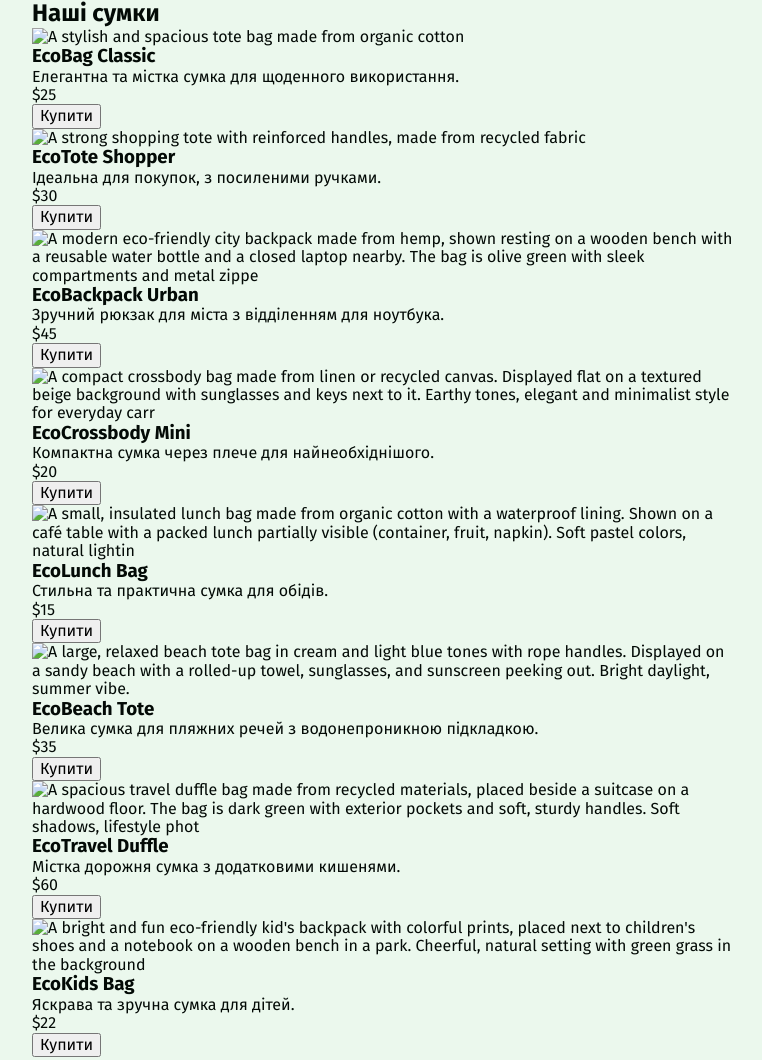
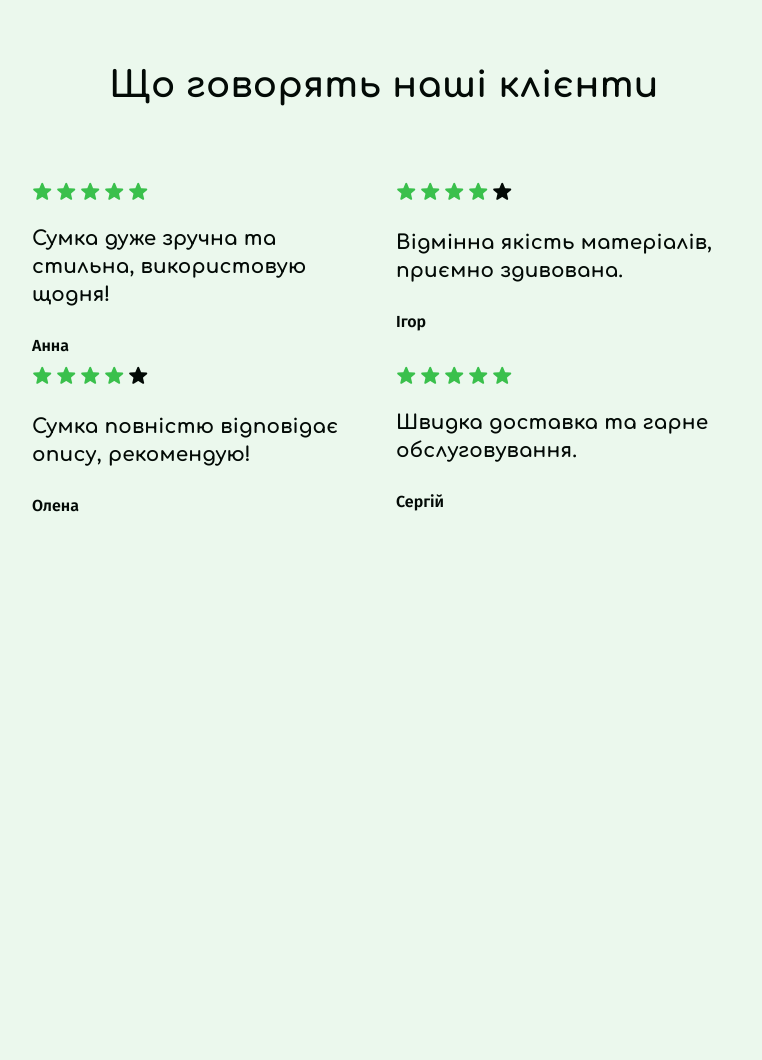
Before and after one commit to alexleiden/bag-shop, a plain HTML site: page index.html in a window 1280 px wide. Shown: the top 1060 px of the page, without its empty margins (256-1018 px from the left). After the commit the page ends 800 px from the top, so only its background shows below. Drawn offline with nearby package versions, Linux system fonts and the light colour scheme.

Commit message:
Deploying to gh-pages from @ alexleiden/bag-shop@eeb18790263648afaf9a870dbdc862edabc28cf5 🚀

```diff
--- a/index.html
+++ b/index.html
@@ -28,93 +28,6 @@
 
 
 
-      <section class="assortment">
-  <div class="container">
-    <h2 class="ass-title" id="assortment">Наші сумки</h2>
-    <ul>
-      <li>
-        <img
-          src="../img/assortment/bag-1.jpg"
-          alt="A stylish and spacious tote bag made from organic cotton"
-        />
-        <h3>EcoBag Classic</h3>
-        <p>Елегантна та містка сумка для щоденного використання.</p>
-        <p>$25</p>
-        <button type="button">Купити</button>
-      </li>
-      <li>
-        <img
-          src="../img/assortment/bag-2.jpg"
-          alt="A strong shopping tote with reinforced handles, made from recycled fabric"
-        />
-        <h3>EcoTote Shopper</h3>
-        <p>Ідеальна для покупок, з посиленими ручками.</p>
-        <p>$30</p>
-        <button type="button">Купити</button>
-      </li>
-      <li>
-        <img
-          src="../img/assortment/bag-3.jpg"
-          alt="A modern eco-friendly city backpack made from hemp, shown resting on a wooden bench with a reusable water bottle and a closed laptop nearby. The bag is olive green with sleek compartments and metal zippe"
-        />
-        <h3>EcoBackpack Urban</h3>
-        <p>Зручний рюкзак для міста з відділенням для ноутбука.</p>
-        <p>$45</p>
-        <button type="button">Купити</button>
-      </li>
-      <li>
-        <img
-          src="../img/assortment/bag-4.jpg"
-          alt="A compact crossbody bag made from linen or recycled canvas. Displayed flat on a textured beige background with sunglasses and keys next to it. Earthy tones, elegant and minimalist style for everyday carr"
-        />
-        <h3>EcoCrossbody Mini</h3>
-        <p>Компактна сумка через плече для найнеобхіднішого.</p>
-        <p>$20</p>
-        <button type="button">Купити</button>
-      </li>
-      <li>
-        <img
-          src="../img/assortment/bag-5.jpg"
-          alt="A small, insulated lunch bag made from organic cotton with a waterproof lining. Shown on a café table with a packed lunch partially visible (container, fruit, napkin). Soft pastel colors, natural lightin"
-        />
-        <h3>EcoLunch Bag</h3>
-        <p>Стильна та практична сумка для обідів.</p>
-        <p>$15</p>
-        <button type="button">Купити</button>
-      </li>
-      <li>
-        <img
-          src="../img/assortment/bag-6.jpg"
-          alt="A large, relaxed beach tote bag in cream and light blue tones with rope handles. Displayed on a sandy beach with a rolled-up towel, sunglasses, and sunscreen peeking out. Bright daylight, summer vibe."
-        />
-        <h3>EcoBeach Tote</h3>
-        <p>Велика сумка для пляжних речей з водонепроникною підкладкою.</p>
-        <p>$35</p>
-        <button type="button">Купити</button>
-      </li>
-      <li>
-        <img
-          src="../img/assortment/bag-7.jpg"
-          alt="A spacious travel duffle bag made from recycled materials, placed beside a suitcase on a hardwood floor. The bag is dark green with exterior pockets and soft, sturdy handles. Soft shadows, lifestyle phot"
-        />
-        <h3>EcoTravel Duffle</h3>
-        <p>Містка дорожня сумка з додатковими кишенями.</p>
-        <p>$60</p>
-        <button type="button">Купити</button>
-      </li>
-      <li>
-        <img
-          src="../img/assortment/bag-8.jpg"
-          alt="A bright and fun eco-friendly kid's backpack with colorful prints, placed next to children's shoes and a notebook on a wooden bench in a park. Cheerful, natural setting with green grass in the background"
-        />
-        <h3>EcoKids Bag</h3>
-        <p>Яскрава та зручна сумка для дітей.</p>
-        <p>$22</p>
-        <button type="button">Купити</button>
-      </li>
-    </ul>
-  </div>
-</section>
 
 
 
--- a/index.js
+++ b/index.js
@@ -1,2 +1,2 @@
-(function(){const t=document.createElement("link").relList;if(t&&t.supports&&t.supports("modulepreload"))return;for(const e of document.querySelectorAll('link[rel="modulepreload"]'))i(e);new MutationObserver(e=>{for(const r of e)if(r.type==="childList")for(const o of r.addedNodes)o.tagName==="LINK"&&o.rel==="modulepreload"&&i(o)}).observe(document,{childList:!0,subtree:!0});function s(e){const r={};return e.integrity&&(r.integrity=e.integrity),e.referrerPolicy&&(r.referrerPolicy=e.referrerPolicy),e.crossOrigin==="use-credentials"?r.credentials="include":e.crossOrigin==="anonymous"?r.credentials="omit":r.credentials="same-origin",r}function i(e){if(e.ep)return;e.ep=!0;const r=s(e);fetch(e.href,r)}})();
+(function(){const o=document.createElement("link").relList;if(o&&o.supports&&o.supports("modulepreload"))return;for(const e of document.querySelectorAll('link[rel="modulepreload"]'))c(e);new MutationObserver(e=>{for(const t of e)if(t.type==="childList")for(const n of t.addedNodes)n.tagName==="LINK"&&n.rel==="modulepreload"&&c(n)}).observe(document,{childList:!0,subtree:!0});function s(e){const t={};return e.integrity&&(t.integrity=e.integrity),e.referrerPolicy&&(t.referrerPolicy=e.referrerPolicy),e.crossOrigin==="use-credentials"?t.credentials="include":e.crossOrigin==="anonymous"?t.credentials="omit":t.credentials="same-origin",t}function c(e){if(e.ep)return;e.ep=!0;const t=s(e);fetch(e.href,t)}})();(()=>{const r={openModalBtn:document.querySelector("[data-menu-open]"),closeModalBtn:document.querySelector("[data-menu-close]"),modal:document.querySelector("[data-menu]")};r.openModalBtn.addEventListener("click",o),r.closeModalBtn.addEventListener("click",o);function o(){r.modal.classList.toggle("is-open")}})();
 //# sourceMappingURL=index.js.map
```
Also changed, not shown: 1 other file.
